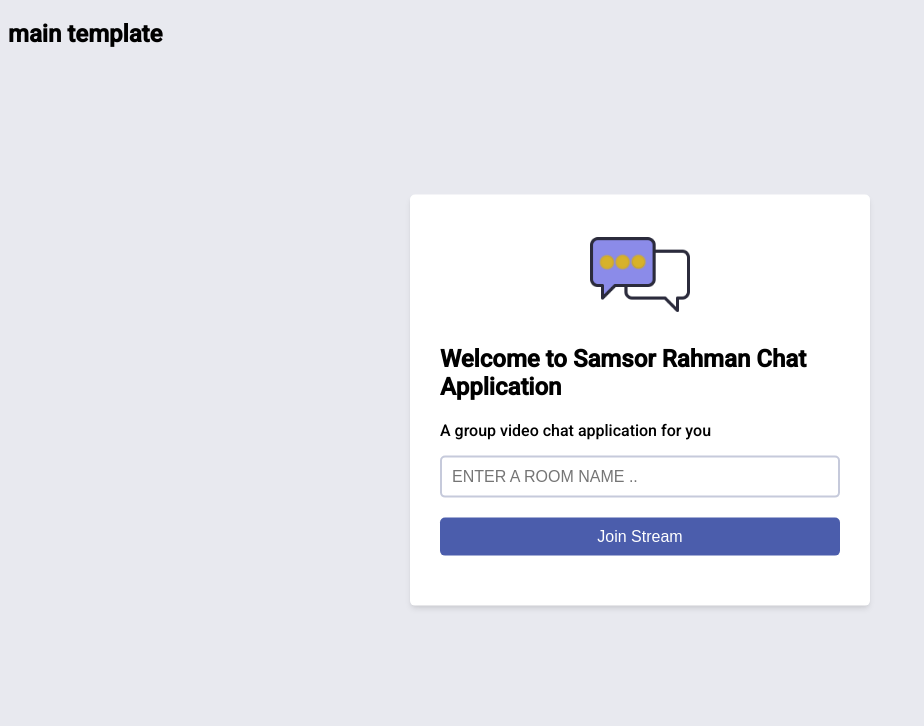
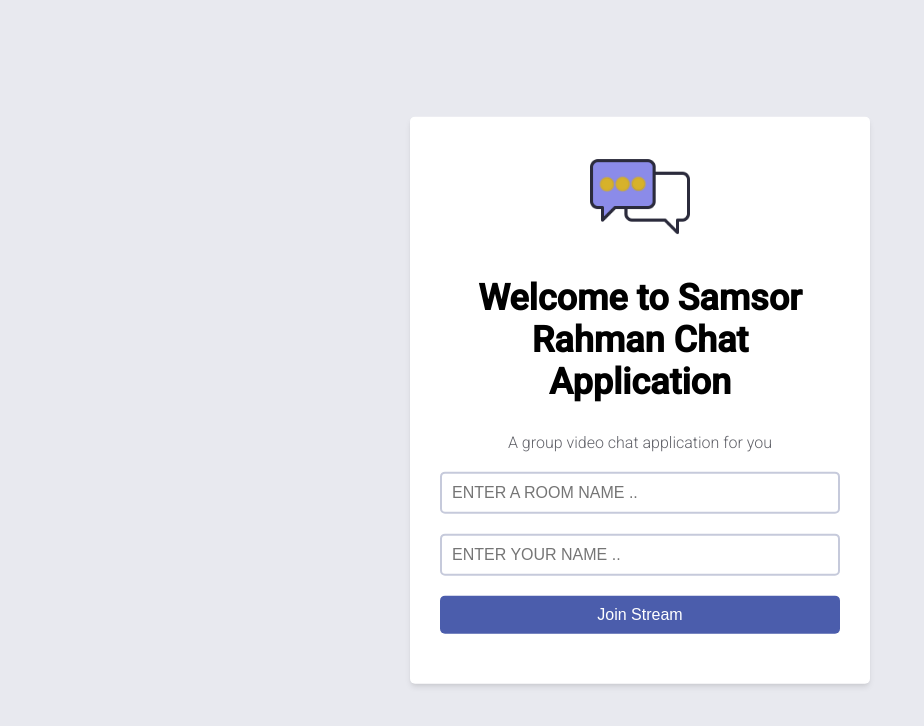
Before and after one commit to samsorrahman/my_online_meeting_application, a Django app: page / in a window 1280 px wide. Shown: the top 726 px of the page, without its empty margins (0-924 px from the left). Run offline with Django 4.2, Linux system fonts and the light colour scheme.

Commit message:
application designed completed

```diff
--- a/base/templates/base/lobby.html
+++ b/base/templates/base/lobby.html
@@ -1,8 +1,5 @@
 {% extends 'base/main.html' %}
 {% load static %}
-
-
-
 
 {% block content %}
 
@@ -11,7 +8,7 @@
     <section id="form-container">
 <img id='logo' src="{% static 'images/chat-icon.png' %}">
 
-<div>
+<div id="welcome-message">
     <h1>Welcome to Samsor Rahman Chat Application</h1>
     <p>A group video chat application for you</p>
 </div>
@@ -19,6 +16,10 @@
 <form id='form'>
     <div class ="form-field">
         <input type="text" name="room" placeholder= "Enter a room name .." style="text-transform: uppercase" />
+    </div>
+
+    <div class ="form-field">
+        <input type="text" name="username" placeholder= "Enter your name .." style="text-transform: uppercase" />
     </div>
 
     <div class ="form-field">
--- a/base/templates/base/main.html
+++ b/base/templates/base/main.html
@@ -8,7 +8,7 @@
     <link rel='stylesheet' type='text/css' media='screen' href="{% static 'styles/main.css' %}">
 </head>
 <body>
-    <h2>main template</h2>
+
     {% block content %}
 
 
```
